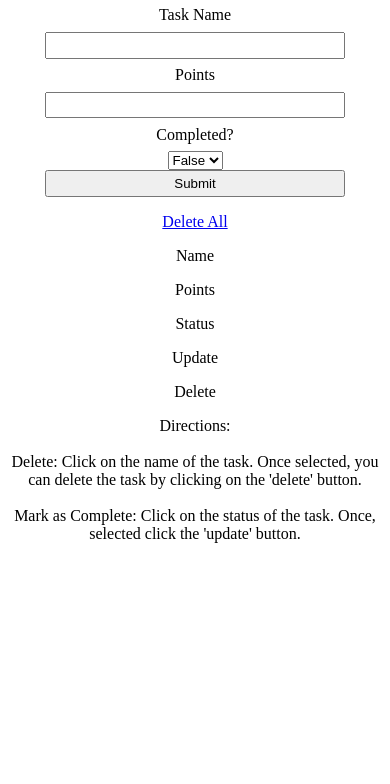
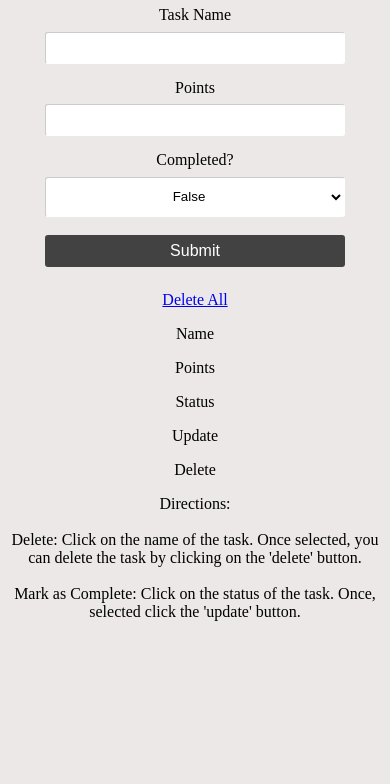
Before and after one commit to alexG53090/todo, a website: page views/index.html in a window 390 px wide. Shown: the part 60-844 px from the top of the page. Drawn offline with nearby package versions, Linux system fonts and the light colour scheme; no server answers.

Commit message:
mobile first design

```diff
--- a/views/style/index.css
+++ b/views/style/index.css
@@ -1,5 +1,6 @@
 body {
   text-align: center;
+  background-color: #EBE8E7;
 }
 label {
   display: block;
@@ -9,5 +10,34 @@ label {
 input {
   width: 80%;
   height: 2em;
+  margin: 0 auto;
+  font-size: 1em;
+  color:black;
+  border: 0;
+  outline: 0;
+  background: transparent;
+  border: 1px solid #cccccc;
+  border-bottom-color: #fff;
+  border-right-color: #fff;
+  border-radius:3px;
+  margin-bottom: 2%;
+  background-color: white;
+}
 
+select {
+  width: 80%;
+  height: 3em;
+  text-align: center;
+  background: white;
+  border: 1px solid #cccccc;
+  border-bottom-color: #fff;
+  border-right-color: #fff;
+  border-radius:3px;
+  transition:background .2s;
 }
+.submit{
+  margin-top: 5%;
+  background-color: #424242;
+  border: none;
+    color:white;
+}
```
